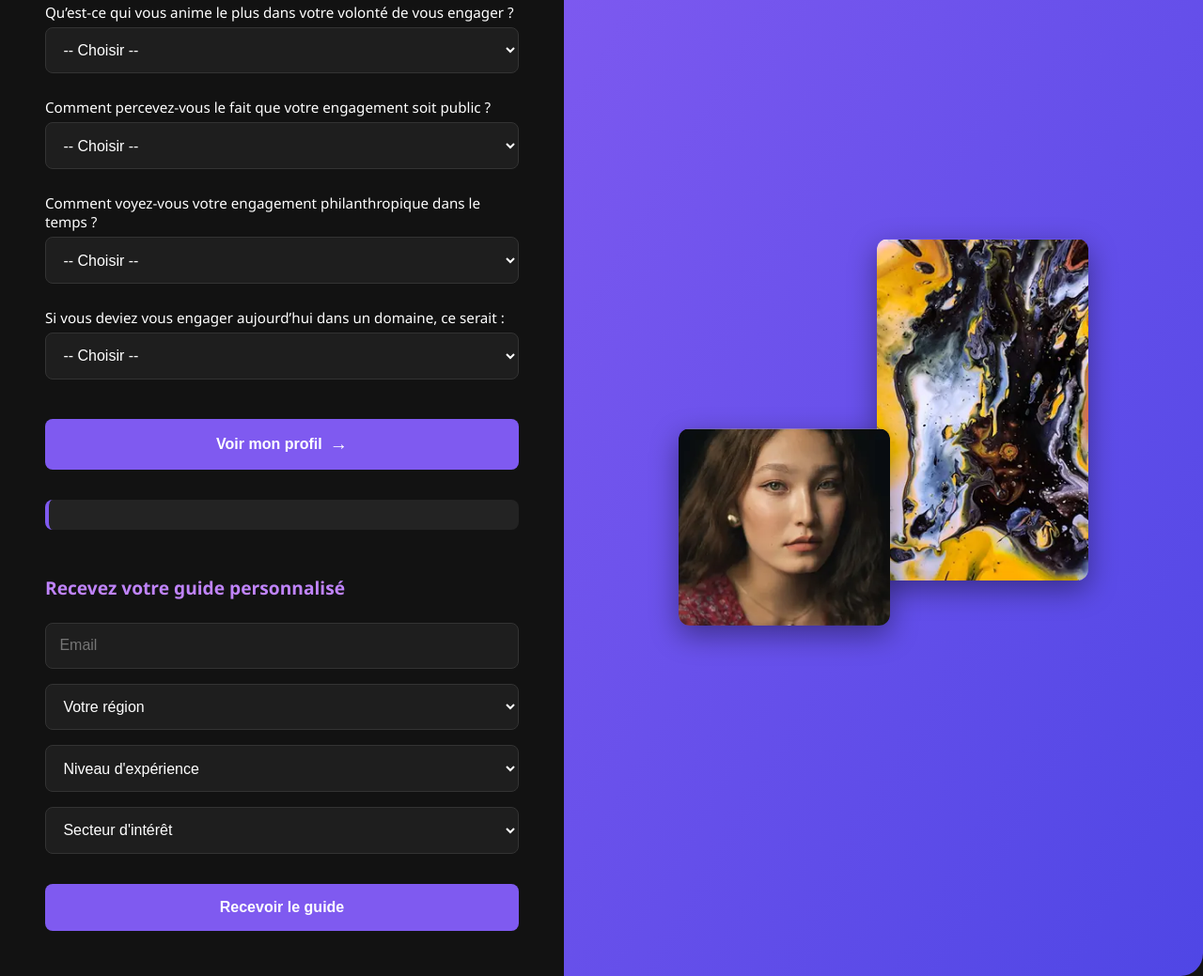
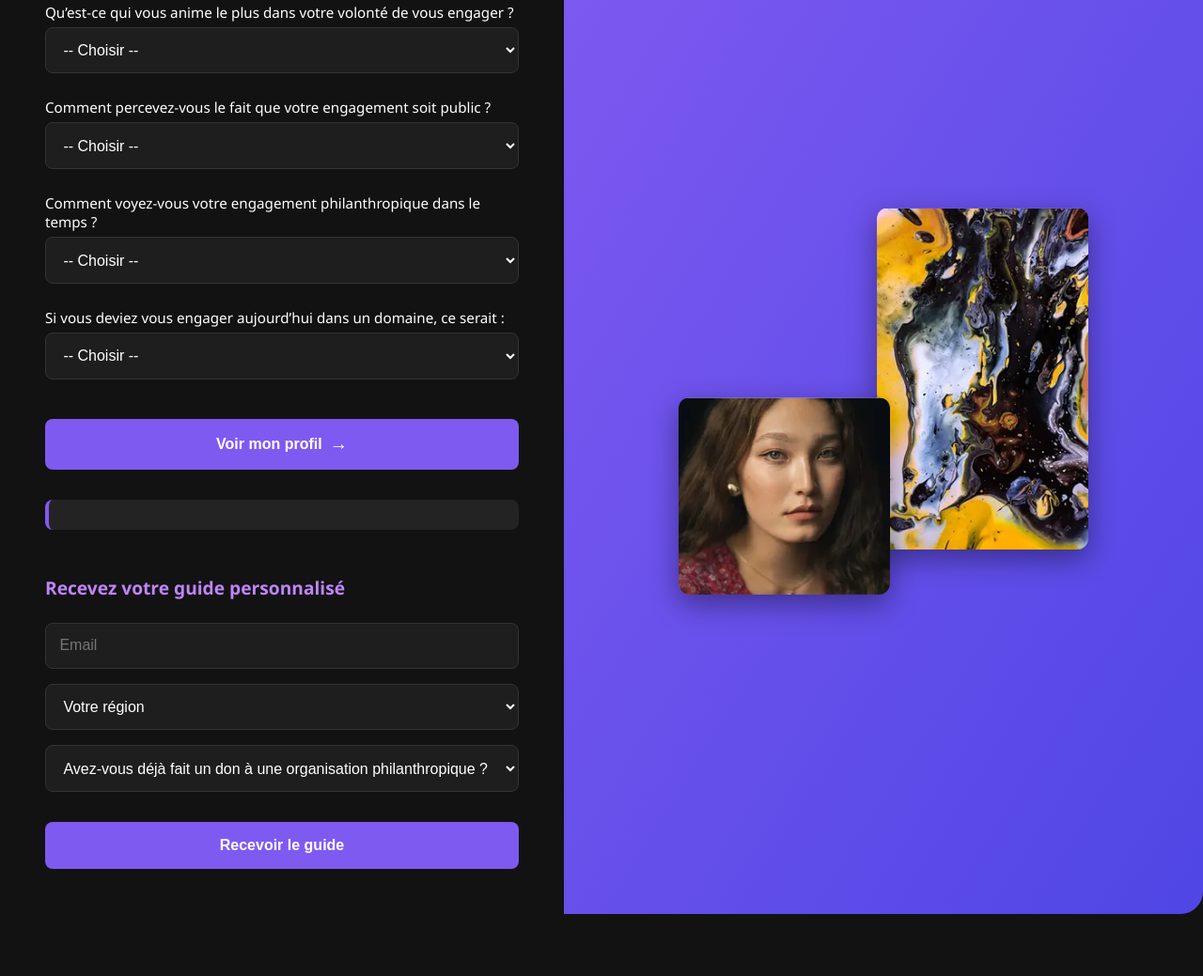
Before and after one commit to Capcodex/simulateur-philanthrope, a plain HTML site: page index.html in a window 1280 px wide. Shown: the part 119-1158 px from the top of the page at 94% size. After the commit the page ends 1092 px from the top, so only its background shows below. Drawn offline with Linux system fonts and the light colour scheme.

Commit message:
modif html

```diff
--- a/index.html
+++ b/index.html
@@ -71,18 +71,13 @@
           <option value="nord">Nord</option>
         </select>
         <select required>
-          <option value="">Niveau d'expérience</option>
-          <option value="debutant">Débutant</option>
-          <option value="initie">Initié</option>
-          <option value="expert">Expert</option>
-        </select>
-        <select required>
-          <option value="">Secteur d'intérêt</option>
-          <option value="art">Art</option>
-          <option value="sante">Santé</option>
-          <option value="education">Éducation</option>
-          <option value="social">Social</option>
-        </select>
+  <option value="">Avez-vous déjà fait un don à une organisation philanthropique ?</option>
+  <option value="jamais">Non, jamais</option>
+  <option value="unefois">Oui, une fois</option>
+  <option value="quelquesfois">Quelques fois</option>
+  <option value="souvent">Très souvent</option>
+</select>
+
         <button type="submit">Recevoir le guide</button>
       </form>
     </div>
```
